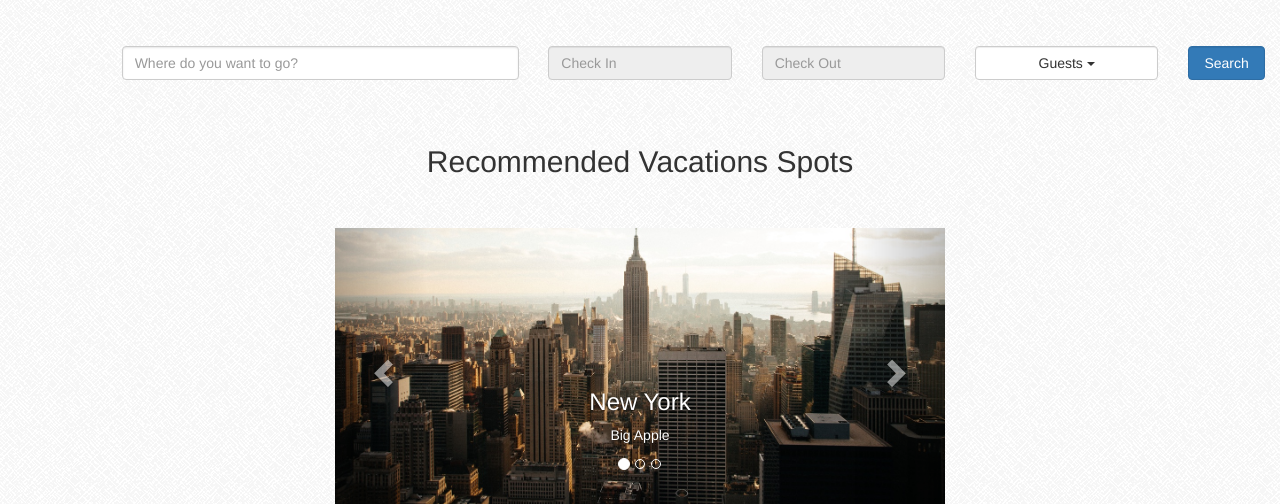
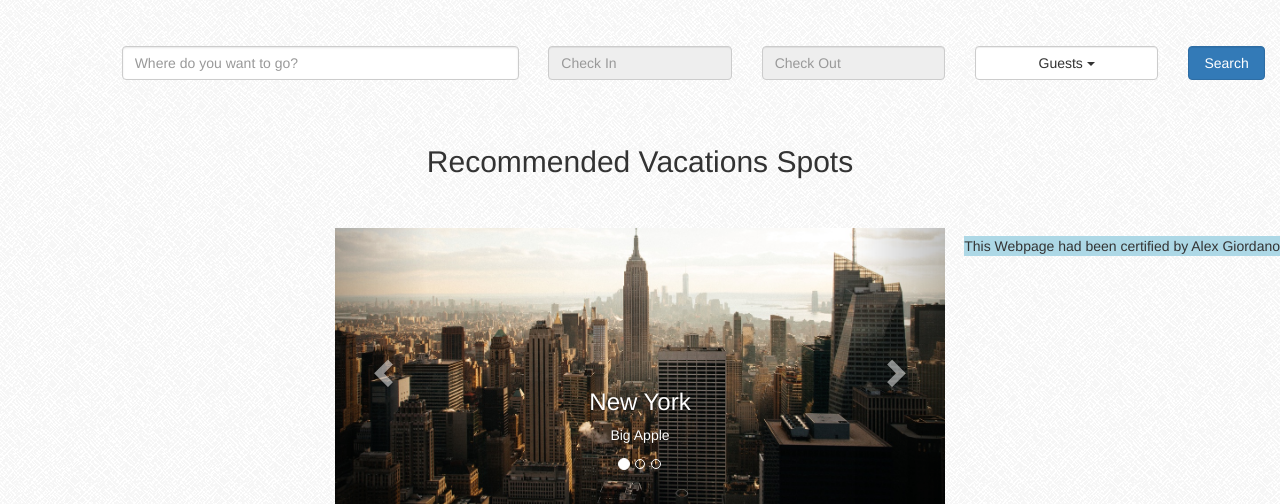
Before and after one commit to ibaena/hotelSite, a PHP site: page / in a window 1280 px wide. Shown: the part 544-1048 px from the top of the page. Run offline with PHP 8.4, Linux system fonts and the light colour scheme; some libraries are stand-ins or nearby versions.

Commit message:
added certified by static footer

```diff
--- a/css/style.css
+++ b/css/style.css
@@ -7,6 +7,13 @@ body{
  This pattern is downloaded from www.subtlepatterns.com
  If you need more, that's where to get'em.
  =======================================================*/
+}
+
+.certifiedByAlex {
+  position: fixed;
+  right: 0;
+  bottom: 0;
+  background-color: lightblue;
 }
 
 .locations {
--- a/home.html
+++ b/home.html
@@ -570,12 +570,13 @@
       </div>
     </div>
   </div>
-<div class="container-fluid footer">
-  <div class="row">
+  <div class="container-fluid footer">
+    <div class="row">
+
+    </div>
 
   </div>
-
-</div>
+  <div class="certifiedByAlex">This Webpage had been certified by Alex Giordano</div>
 
 
   <!-- TODO List of hotels that appear according to destination selected  -->
```
